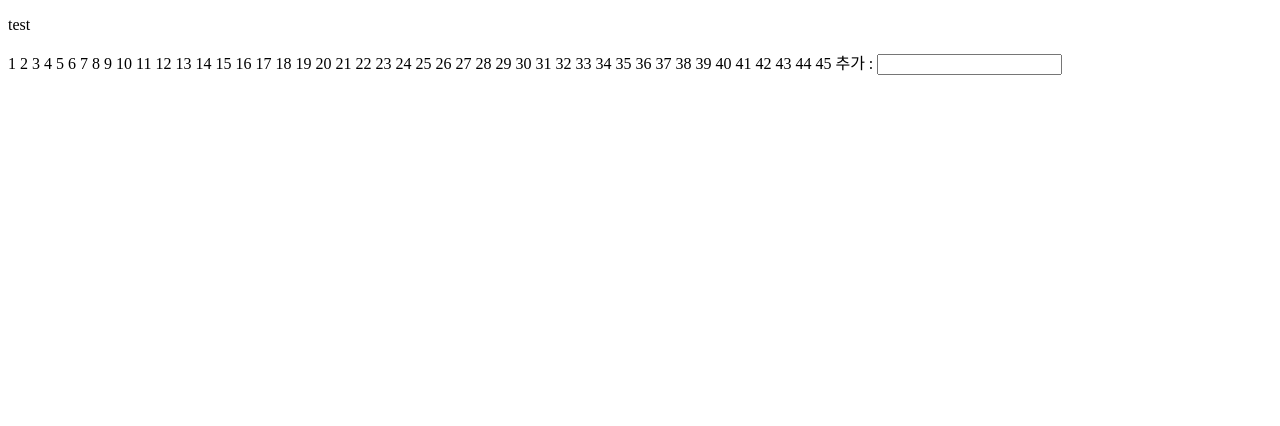
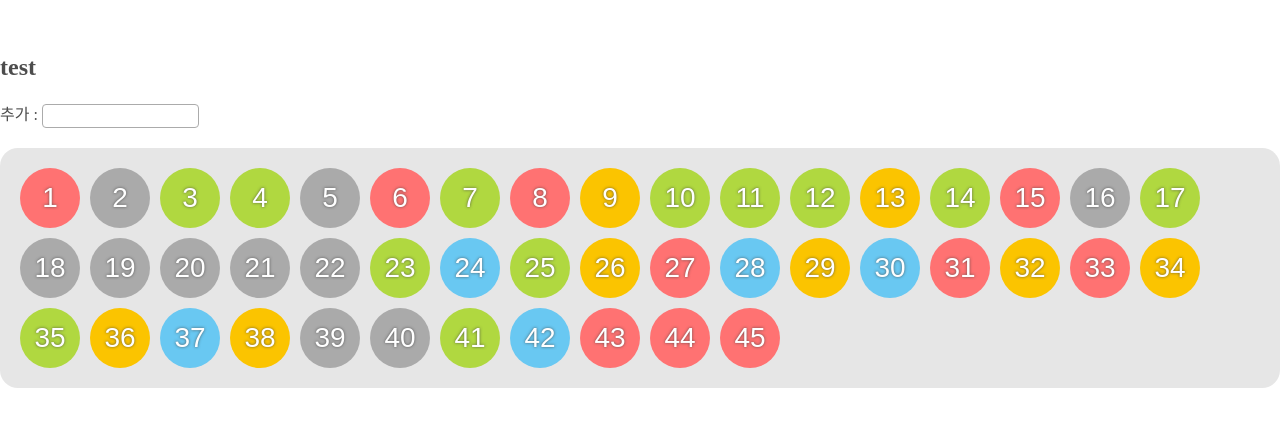
Before and after one commit to sohyuntae/lotto, a Vue app in the folder frontend/: page / in a window 1280 px wide. Shown: the top 426 px of the page. Built offline with nearby package versions, Linux system fonts and the light colour scheme.

Commit message:
html 구조 변경 css 추가

```diff
--- /dev/null
+++ b/frontend/src/assets/css/base.css
@@ -0,0 +1,265 @@
+a,
+body,
+html {
+	/* font-family: "Noto Sans", sans-serif; */
+	font-size: 16px;
+	color: #4D4D4D;
+}
+
+a,
+abbr,
+acronym,
+address,
+applet,
+article,
+aside,
+audio,
+b,
+big,
+blockquote,
+body,
+canvas,
+caption,
+center,
+cite,
+code,
+dd,
+del,
+details,
+dfn,
+div,
+dl,
+dt,
+em,
+embed,
+fieldset,
+figcaption,
+figure,
+footer,
+form,
+h1,
+h2,
+h3,
+h4,
+h5,
+h6,
+header,
+hgroup,
+html,
+i,
+iframe,
+img,
+input,
+ins,
+kbd,
+label,
+legend,
+li,
+mark,
+menu,
+nav,
+object,
+ol,
+output,
+p,
+pre,
+q,
+ruby,
+s,
+samp,
+section,
+small,
+span,
+strike,
+strong,
+sub,
+summary,
+sup,
+table,
+tbody,
+td,
+tfoot,
+th,
+thead,
+time,
+tr,
+tt,
+u,
+ul,
+var,
+video {
+	margin: 0;
+	padding: 0;
+	border: 0;
+	vertical-align: baseline;
+	/* font-family: "Noto Sans", sans-serif */
+}
+
+article,
+aside,
+details,
+figcaption,
+figure,
+footer,
+header,
+hgroup,
+menu,
+nav,
+section {
+	display: block
+}
+
+*,
+::after,
+::before {
+	-moz-box-sizing: border-box !important;
+	-webkit-box-sizing: border-box !important;
+	box-sizing: border-box !important;
+}
+
+body {
+	line-height: 1.42857143
+}
+
+ol,
+ul {
+	list-style: none
+}
+
+blockquote,
+q {
+	quotes: none
+}
+
+blockquote:after,
+blockquote:before,
+q:after,
+q:before {
+	content: none
+}
+
+table {
+	border-collapse: collapse;
+	border-spacing: 0;
+	table-layout: fixed;
+}
+
+input {
+	-webkit-border-radius: 0;
+	-webkit-appearance: none;
+}
+
+button,
+input[type=button],
+input[type=submit] {
+	border: 1px solid transparent;
+	background-color: transparent;
+	padding: 0;
+	outline: none
+}
+
+button {
+	cursor: pointer;
+	border: 0;
+}
+
+i {
+	color: inherit;
+}
+
+body,
+html {
+	width: 100%;
+	height: 100%;
+}
+
+input,
+text {
+	-webkit-appearance: none;
+	-webkit-border-radius: 0;
+}
+
+textarea {
+	resize: none;
+	font-family: inherit
+}
+
+input[type=file] {
+	display: none;
+}
+
+a {
+	text-decoration: none
+}
+
+*,
+:after,
+:before {
+	box-sizing: border-box;
+	-moz-box-sizing: border-box;
+	-webkit-box-sizing: border-box
+}
+
+img {
+	image-rendering: -moz-crisp-edges;
+	/* Firefox */
+	image-rendering: -o-crisp-edges;
+	/* Opera */
+	image-rendering: -webkit-crisp-edges;
+	/* Webkit (non-standard naming) */
+	image-rendering: crisp-edges;
+}
+
+input[type=text],
+input[type=text]:focus,
+nput[type=number],
+input[type=number]:focus,
+input[type=password],
+input[type=password]:focus {
+	outline: none;
+}
+
+input[type=text]::-ms-clear,
+input[type=password]::-ms-clear {
+	display: none;
+}
+
+input[type=text]::-webkit-input-placeholder,
+input[type=number]::-webkit-input-placeholder {
+	/* Chrome/Opera/Safari */
+	line-height: normal;
+}
+
+input[type=text]::-moz-placeholder,
+input[type=number]::-moz-placeholder {
+	/* Firefox 19+ */
+	line-height: normal;
+}
+
+input[type=text]:-ms-input-placeholder,
+input[type=number]:-ms-input-placeholder {
+	/* IE 10+ */
+	line-height: normal;
+}
+
+input[type=text]:-moz-placeholder,
+input[type=number]:-moz-placeholder {
+	/* Firefox 18- */
+	line-height: normal;
+}
+
+input[type=text]::placeholder,
+input[type=number]::placeholder {
+	line-height: normal;
+}
+
+select::-ms-expand {
+	display: none;
+	/* remove default arrow on ie10 and ie11 */
+}
+
+input[type=number]::-webkit-outer-spin-button,
+input[type=number]::-webkit-inner-spin-button {
+    -webkit-appearance: none;
+    margin: 0;
+}
--- /dev/null
+++ b/frontend/src/assets/css/index.css
@@ -0,0 +1,82 @@
+/* layout */
+#app {
+	width: 100%;
+	height: 100%;
+}
+
+section {
+    max-width: 1480px;
+    margin: 0 auto;
+    padding: 50px 0;
+}
+
+article {
+    margin-bottom: 20px;
+}
+
+/* ball */
+.ball-wrap {
+	background-color: #E6E6E6;
+    padding: 20px 10px 10px 20px;
+    border-radius: 18px;
+}
+
+.ball-wrap button {
+    width: 60px;
+    height: 60px;
+    line-height: 56px;
+    font-size: 28px;
+    color: #fff;
+    text-shadow: 0px 0px 3px rgb(61 61 61 / 80%);
+    -webkit-border-radius: 50%;
+    -moz--border-radius: 50%;
+    -ms-border-radius: 50%;
+    border-radius: 50%;
+    -webkit-box-sizing: border-box;
+    -moz-box-sizing: border-box;
+    -ms-box-sizing: border-box;
+    box-sizing: border-box;
+    margin-bottom: 10px;
+    margin-right: 10px;
+}
+
+.ball-wrap button.ball1 {
+    background-color: #fbc400;
+}
+
+.ball-wrap button.ball2 {
+    background-color: #69c8f2;
+}
+
+.ball-wrap button.ball3 {
+    background-color: #ff7272;
+}
+
+.ball-wrap button.ball4 {
+    background-color: #aaa;
+}
+
+.ball-wrap button.ball5 {
+    background-color: #b0d840;
+}
+
+/*   input   */
+input[type=text],
+input[type=number],
+input[type=password],
+textarea {
+	font-size: 12px;
+	font-weight: 400;
+	color: #58595b;
+	-webkit-appearance: none;
+	-moz-appearance: none;
+	appearance: none;
+    height: 24px;
+	min-height: auto;
+	border: 1px solid #ABABAB;
+	border-radius: 4px;
+}
+
+input[type=text]:disabled {
+	border-color: #ABABAB !important;
+}
--- a/frontend/src/components/views/Lotto/lotto_sunni.vue
+++ b/frontend/src/components/views/Lotto/lotto_sunni.vue
@@ -1,9 +1,23 @@
 <template>
-  <div>
-    <p> {{ message }} </p>
-    <span v-for="n in 45" v-bind:key="n" > {{ n }}</span>
-    추가 : <input id="test1" v-on:keydown.enter="testCheckEvnt">
-  </div>
+  <section>
+    <article>
+      <h2> {{ message }} </h2>
+    </article>
+
+    <article>
+      <span>추가 : </span>
+      <input type="number" id="test1" v-on:keydown.enter="testCheckEvnt">
+    </article>
+
+    <article>
+      <div class="ball-wrap">
+        <button v-for="n in 45" v-bind:key="n" class="ball">
+          <span> {{ n }}</span>
+        </button>
+      </div>
+    </article>
+
+  </section>
 </template>
 
 <script type="text/javascript">
@@ -36,6 +50,15 @@ export default {
     },
     testCheckEvnt () {
       console.log(2)
+    },
+    randomClass () {
+      const balls = document.getElementsByClassName('ball')
+      setTimeout(() => {
+        for (let i = 0; i < balls.length; i += 1) {
+          const randomNm = `ball${Math.floor(Math.random() * 5) + 1}`
+          balls[i].classList.add(randomNm)
+        }
+      }, 100)
     }
   },
   /* 페이지가 뜰 때 실행 */
@@ -44,6 +67,7 @@ export default {
   /* 페이지가 다 뜨고 난 후 실행 */
   mounted () {
     this.initSys()
+    this.randomClass()
   }
 }
 </script>
--- a/frontend/src/router/index.js
+++ b/frontend/src/router/index.js
@@ -1,6 +1,8 @@
 import Vue from 'vue'
 import Router from 'vue-router'
 import lotto from '../components/views/Lotto/lotto_sunni'
+import '@/assets/css/base.css'
+import '@/assets/css/index.css'
 
 Vue.use(Router)
 
```
